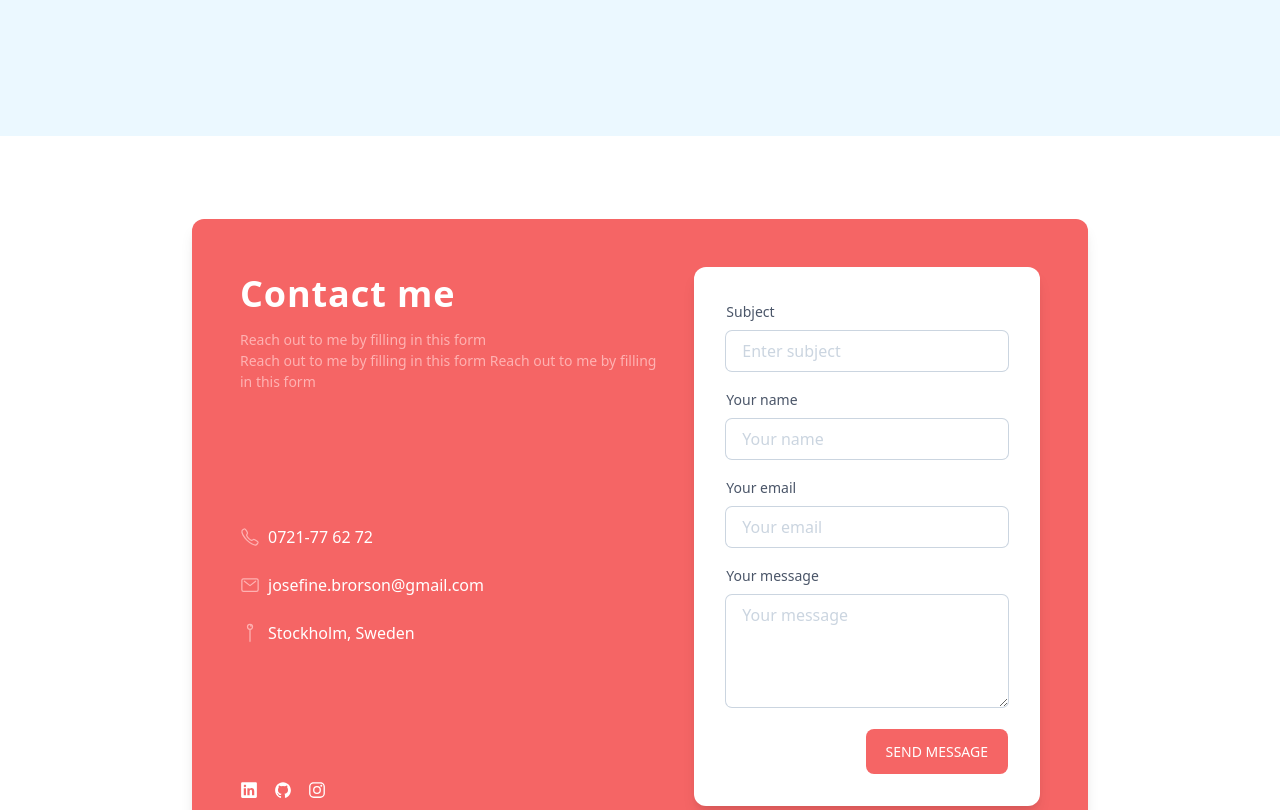
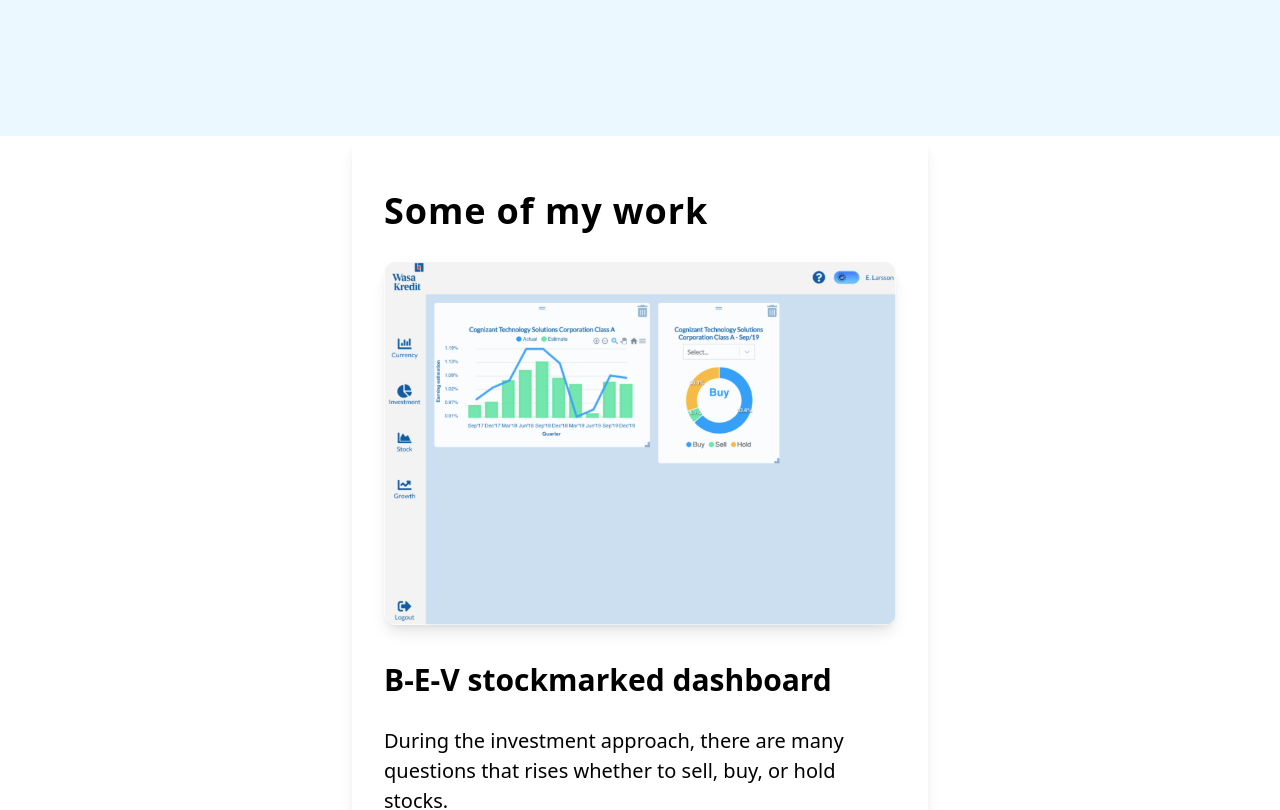
Before and after one commit to jbrorson/Exam-React-Portfolio, a React (Create React App) app: page / in a window 1280 px wide. Shown: the part 1560-2370 px from the top of the page. Built offline with nearby package versions, Linux system fonts and the light colour scheme.

Commit message:
Render MyWork component inside App

```diff
--- a/src/App.js
+++ b/src/App.js
@@ -3,6 +3,7 @@ import Navigation from './components/Navigation';
 import Hero from './components/Hero';
 import MyStack from './components/MyStack';
 import Contact from './components/Contact';
+import MyWork from './components/MyWork';
 import './tailwind.output.css';
 
 const App = () => (
@@ -10,6 +11,7 @@ const App = () => (
     <Navigation />
     <Hero />
     <MyStack />
+    <MyWork />
     <Contact />
   </div>
 );
```
